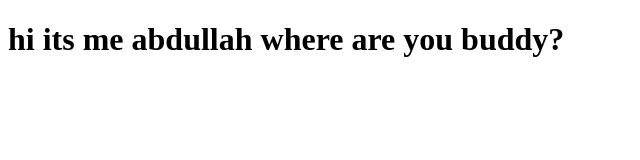
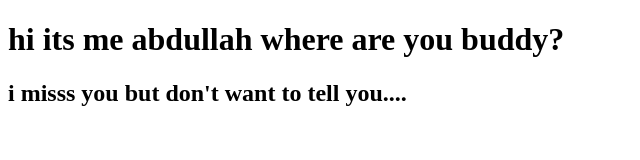
Before and after one commit to helloabdullah/code-push, a plain HTML site: page index.html in a window 1280 px wide. Shown: the whole page, without its empty margins (0-640 px from the left). Drawn offline with Linux system fonts and the light colour scheme.

Commit message:
some change

```diff
--- a/index.html
+++ b/index.html
@@ -7,5 +7,6 @@
 </head>
 <body>
     <h1> hi its me abdullah where are you buddy?</h1>
+    <h2> i misss you but don't want to tell you....</h2>
 </body>
 </html>
```
